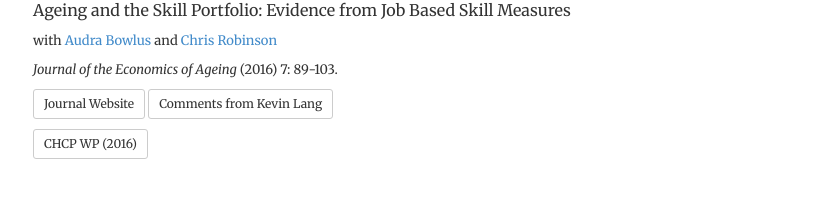
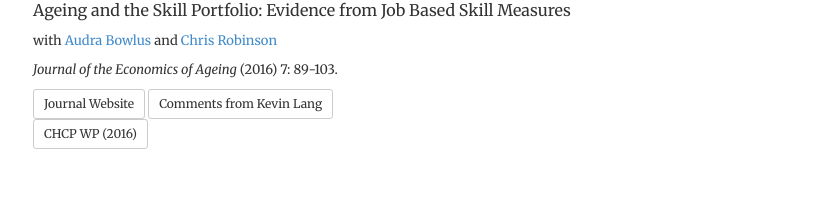
Before and after one commit to morihiroaki/morihiroaki.github.io, a Jekyll site: the page built from index.html, in a window 1280 px wide. Shown: the part 846-1052 px from the top of the page, without its empty margins (232-1046 px from the left). Built offline with Jekyll 4.4.1, drawn with Linux system fonts in a browser that asks for light colours.

Commit message:
Update index.html

```diff
--- a/index.html
+++ b/index.html
@@ -57,5 +57,6 @@
 <p><font size="2">with <a href="http://economics.uwo.ca/people/faculty/bowlus.html" target="_blank" title="Link">Audra Bowlus</a> and <a href="http://economics.uwo.ca/people/faculty/robinson.html" target="_blank" title="Link">Chris Robinson</a> </p>
 <p><font size="2"><i>Journal of the Economics of Ageing</i> (2016) 7: 89-103. </p>
 <a href="http://www.sciencedirect.com/science/article/pii/S2212828X16000049" target="_blank" class="btn btn-default btn-sm" role="button">Journal Website</a>
-<a href="http://www.sciencedirect.com/science/article/pii/S2212828X16300135" target="_blank" class="btn btn-default btn-sm" role="button">Comments from Kevin Lang</a></p>
+<a href="http://www.sciencedirect.com/science/article/pii/S2212828X16300135" target="_blank" class="btn btn-default btn-sm" role="button">Comments from Kevin Lang</a>
 <p><a href="https://ir.lib.uwo.ca/economicscibc/110/" target="_blank" class="btn btn-default btn-sm" role="button">CHCP WP (2016)</a>
+ </p>
```
